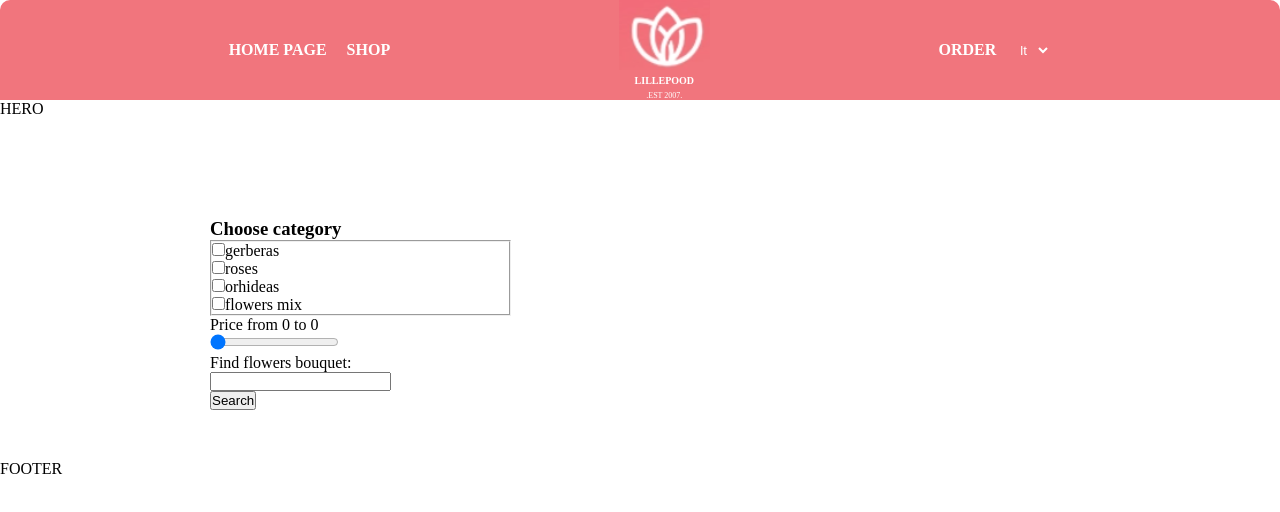
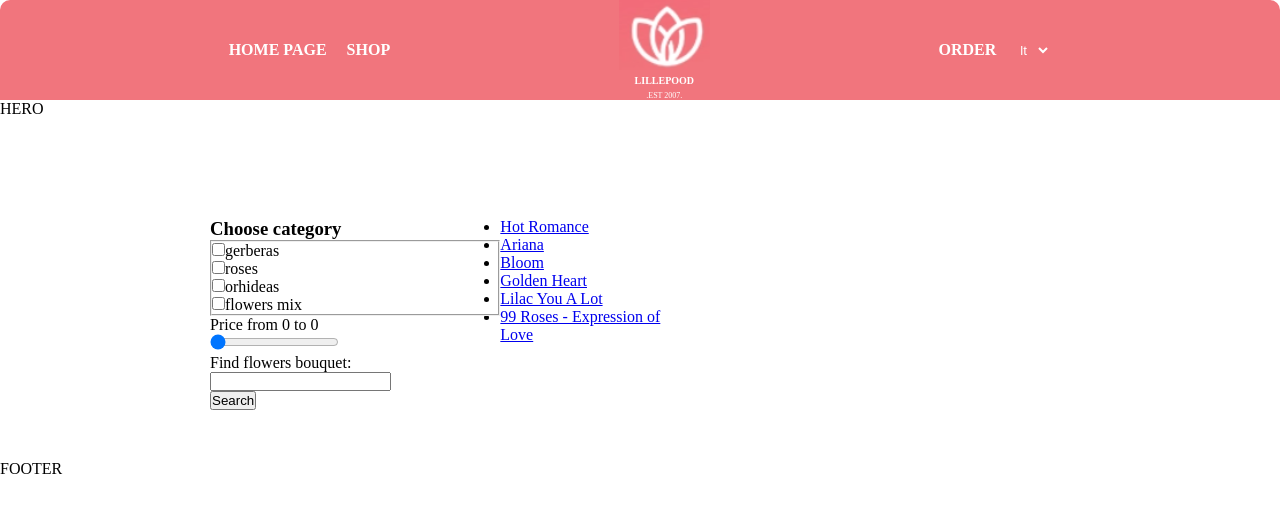
Before and after one commit to simonasablinaite/flowers-eshop, a React (Create React App) app: page / in a window 1280 px wide. Shown: the top 512 px of the page. Built offline with nearby package versions, Linux system fonts and the light colour scheme; data requests are answered from the project's data file.

Commit message:
Product titles are displayed on the screen

```diff
--- a/db.json
+++ b/db.json
@@ -1,32 +1,56 @@
 {
-  "product": [
+  "products": [
     {
       "id": 1,
-      "title": "Hot Romance"
+      "title": "Hot Romance",
+      "body": "A bouquet of red roses accompanied by white statice. A bouquet wrapped to perfection and suitable for any occasions as red roses simply symbolizes your passion, true love and desire while leaving the white statice to portray your utmost sincerity. This is the go-to gift that expresses your love and intentions without having to say a word.",
+      "price": 50,
+      "photoURL": "https://cdn.shopify.com/s/files/1/2601/3352/products/4_1_70b7c2c2-66af-4ff2-8fc7-5576f1f9ef44_493x.jpg?v=1681954530"
     },
+
     {
       "id": 2,
-      "title": "Ariana"
+      "title": "Ariana",
+      "body": "Wonderfully uplifting, our vibrant Ariana arrangement is the one that you need if you're looking to delightfully surprise a loved one! With hues of exuberant pinks and yellows, it is made complete with lively greens, thanks to its eucalyptus stems.",
+      "price": 25,
+      "photoURL": "https://cdn.shopify.com/s/files/1/2601/3352/products/BR_05_2_493x.jpg?v=1635434089"
     },
+
     {
       "id": 3,
-      "title": "Bloom"
+      "title": "Bloom",
+      "body": "Get bloom-ed away with our specially curated hand bouquet.",
+      "price": 45,
+      "photoURL": "https://cdn.shopify.com/s/files/1/2601/3352/products/Bloom.JPG?v=1573806288"
+
     },
+
     {
       "id": 4,
-      "title": "Golden Heart"
+      "title": "Golden Heart",
+      "body": "Deep red carnations, champagne-hued roses, vibrant amber carnation sprays and a stunning sunflower adorned in between. Express your love & cherishment with the perfect gift - made with love, for the woman with a Golden Heart, this Mother's Day.",
+      "price": 125,
+      "photoURL": "https://cdn.shopify.com/s/files/1/2601/3352/files/10a_3c3dd889-e54e-4197-8d46-5511a05c757c_493x.jpg?v=1684465257"
     },
+
     {
       "id": 5,
-      "title": "Lilac You A Lot"
+      "title": "Lilac You A Lot",
+      "body": "Beautiful bouquet hand wrapped to perfection. Perfect for all occasions.",
+      "price": 35,
+      "photoURL": "https://cdn.shopify.com/s/files/1/2601/3352/products/lilacyoualot_493x.jpg?v=1627278688"
+
     },
     {
       "id": 6,
-      "title": "99 Roses - Expression of Love"
+      "title": "99 Roses - Expression of Love",
+      "body": "The Expression of Love is wrapped with different shades of pink and red roses. It is the best way to express your admiration and appreciation. Extend your heartfelt gratitude and thankfulness to your loved ones with this bouquet.",
+      "price": 170,
+    "photoURL": "https://cdn.shopify.com/s/files/1/2601/3352/products/99Roses-ExpressionofLove_001_493x.jpg?v=1626848478"
     }
 
   ],
-  "description": [
+  "descriptions": [
     {
       "id": 1,
       "body": "A bouquet of red roses accompanied by white statice. A bouquet wrapped to perfection and suitable for any occasions as red roses simply symbolizes your passion, true love and desire while leaving the white statice to portray your utmost sincerity. This is the go-to gift that expresses your love and intentions without having to say a word.",
--- a/src/Components/Shop/ShopList/ProductsList.js
+++ b/src/Components/Shop/ShopList/ProductsList.js
@@ -6,11 +6,19 @@ import ProductCard from './ProductCard'
 // import puokste_4 from '../../../img/puokste-4.jpg'
 // import puokste_5 from '../../../img/puokste-5.jpg'
 // import puokste_6 from '../../../img/puokste-6.jpg'
-
+import { API_URL } from '../../../config.js';
+import { useEffect, useState } from 'react';
+import { Link } from 'react-router-dom';
 
 const ProductsList = () => {
 
+   const [newProducts, setNewProducts] = useState([]);
 
+   useEffect(() => {
+      fetch(`${API_URL}/products`)
+         .then(res => res.json())
+         .then(data => setNewProducts(data));
+   }, [])
    // const productCardData = [
    //    {
    //       picture: puokste_1,
@@ -52,7 +60,17 @@ const ProductsList = () => {
 
    return (
       <div className='product-list'>
-         {/* {productCardData.map((product, index) => (
+
+         <ul>
+            {newProducts.map(product => <li key={product.id}>
+               <Link to={'/product'}>{product.title}</Link></li>)}
+         </ul>
+
+
+
+
+
+         {/* {newProducts.map((product, index) => (
             <ProductCard
                key={index}
                picture={product.picture}
--- a/src/style/components/shopPage/_products-list.scss
+++ b/src/style/components/shopPage/_products-list.scss
@@ -2,4 +2,7 @@
 display: grid;
 grid-template-columns: repeat(3, 1fr);
 
+ul > li {
+   text-decoration: none;
 }
+}
--- a/src/style/home.css
+++ b/src/style/home.css
@@ -115,6 +115,9 @@ header nav a {
   display: grid;
   grid-template-columns: repeat(3, 1fr);
 }
+.product-list ul > li {
+  text-decoration: none;
+}
 
 .ordered-item {
   font-size: 10px;
```
Also changed, not shown: src/Components/Shop/ShopList/Product.js (added, +11 -0 lines), 1 other file (tests, documents, lock files or other folders).
